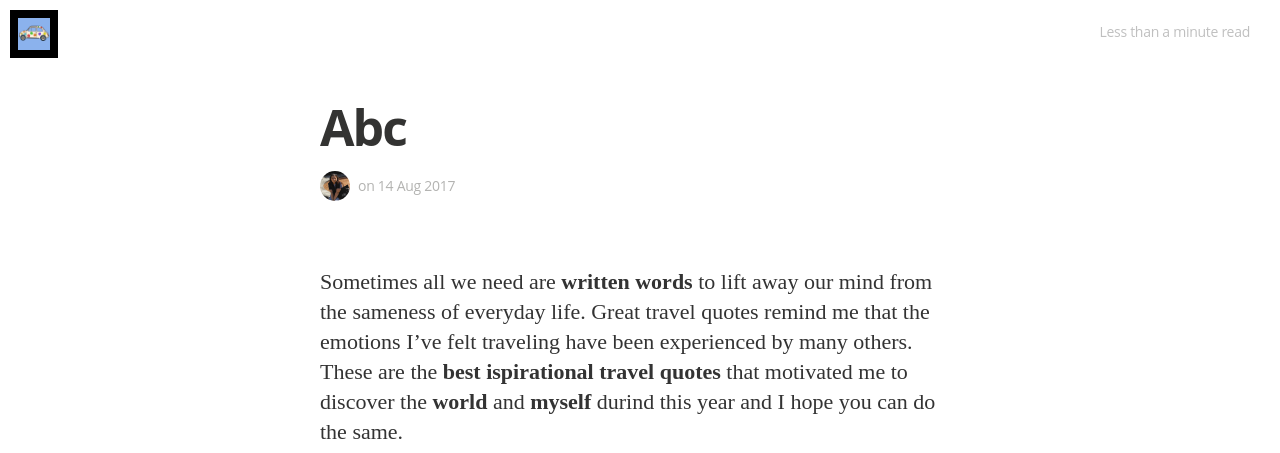
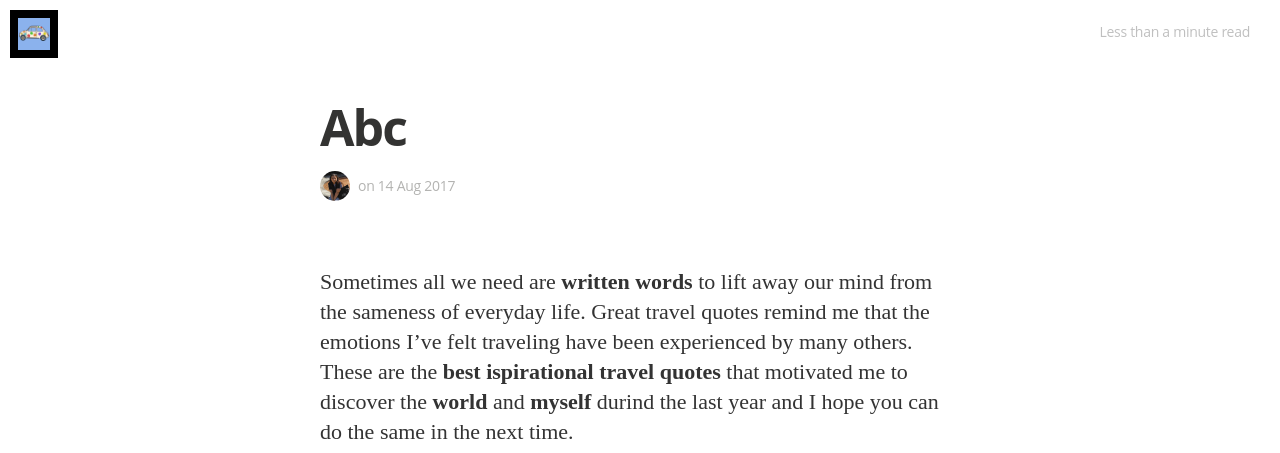
Before and after one commit to enicasoldo/allthesmalltrips.life, a Jekyll site: the page built from _posts/2017-08-14-abc.md, in a window 1280 px wide and 900 px high, cut to the strip 0-453 px from the top of the window. Built offline with Jekyll 4.4.1, drawn with Linux system fonts in a browser that asks for light colours; nearby versions of some CDN libraries; some web fonts are replaced; our own code applies the rules of GitHub Pages for plain Markdown files.

Commit message:
Update 2017-08-14-abc.md

```diff
--- a/_posts/2017-08-14-abc.md
+++ b/_posts/2017-08-14-abc.md
@@ -6,7 +6,7 @@ tags: [trips, Ireland, Dublin, food, hotels, architecture, river, Guinness, trav
 image:
 ---
 Sometimes all we need are **written words** to lift away our mind from the sameness of everyday life.
-Great travel quotes remind me that the emotions I’ve felt traveling have been experienced by many others. These are the **best ispirational travel quotes** that motivated me to discover the **world** and **myself** durind this year and I hope you can do the same.
+Great travel quotes remind me that the emotions I’ve felt traveling have been experienced by many others. These are the **best ispirational travel quotes** that motivated me to discover the **world** and **myself** durind the last year and I hope you can do the same in the next time.
 
 
 
```
